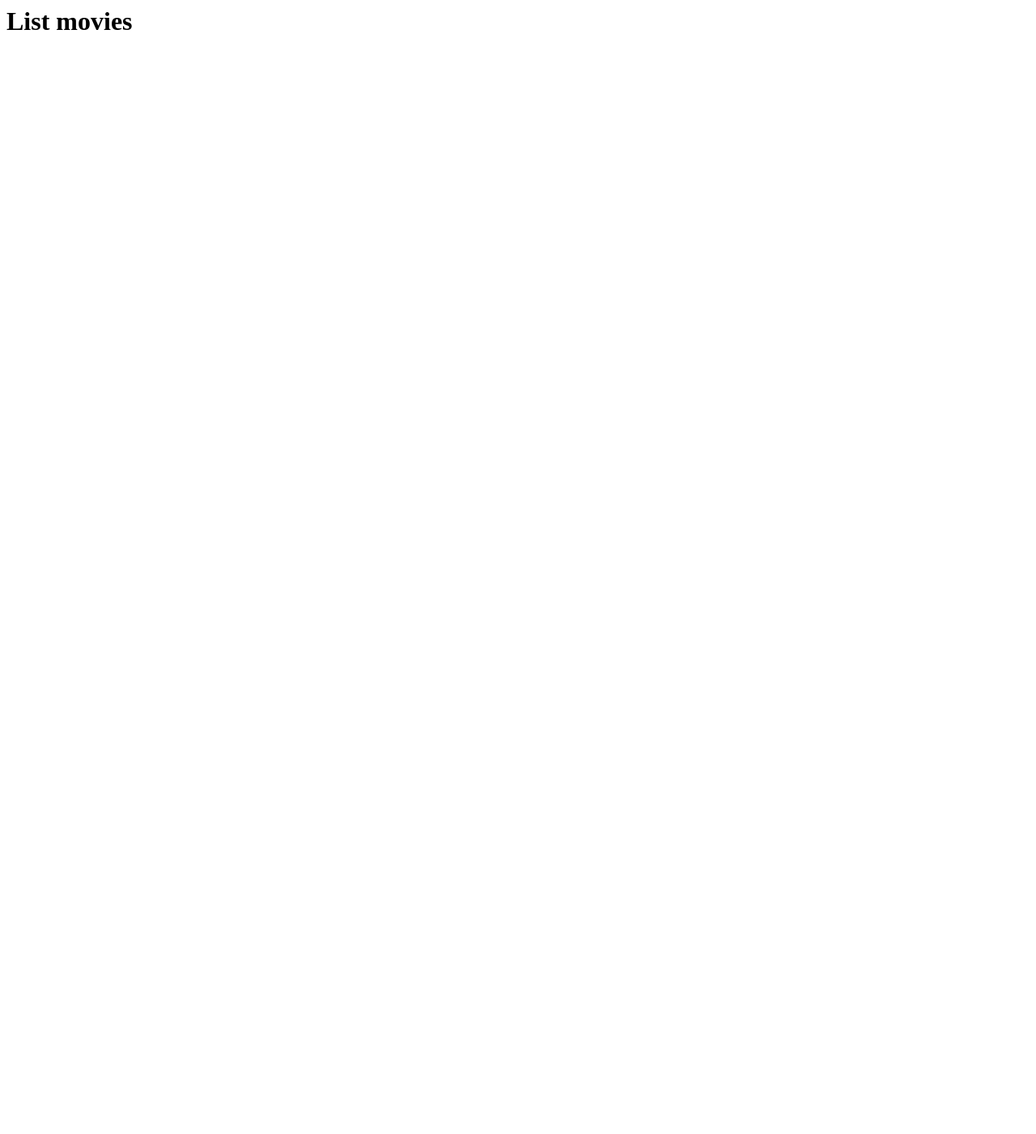
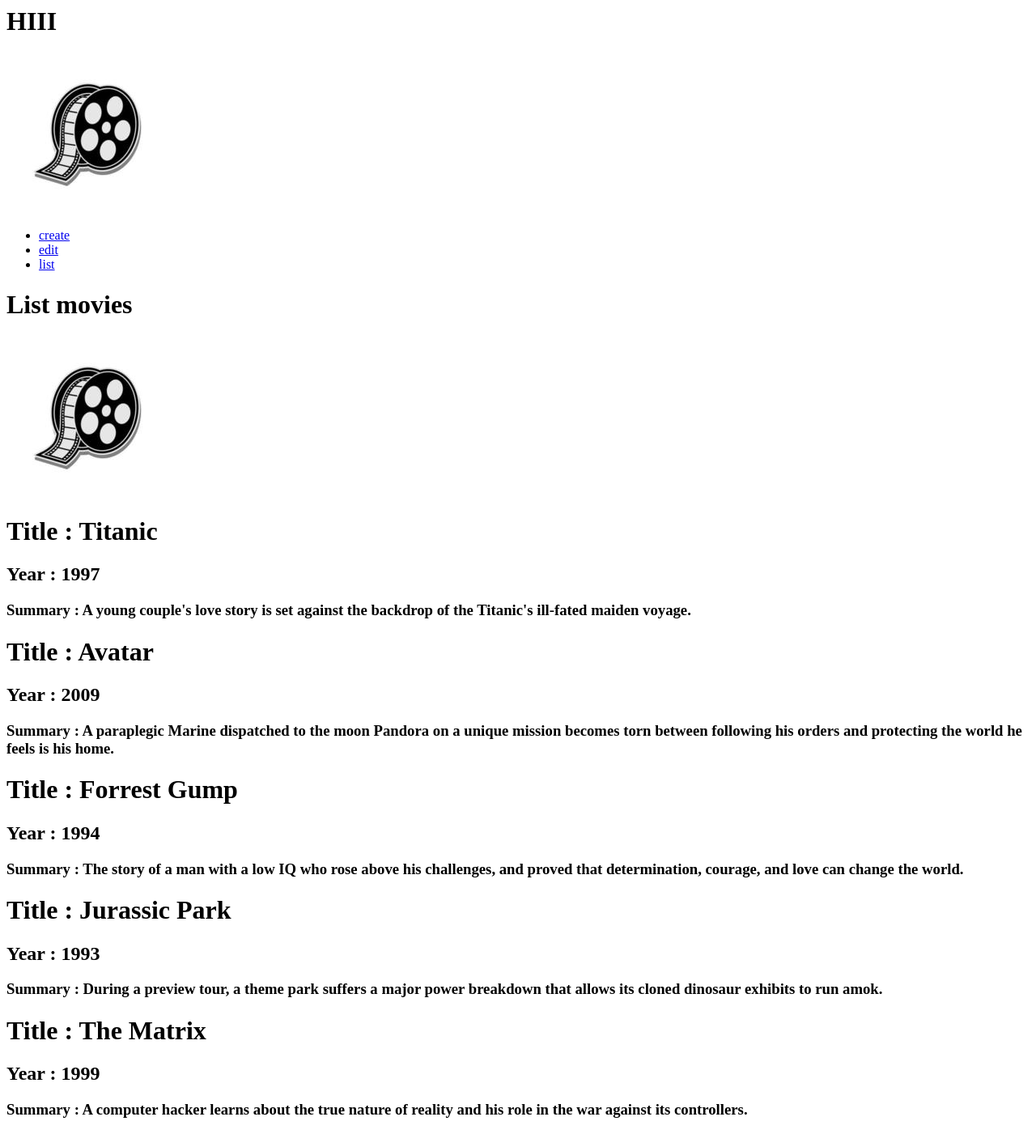
Before and after one commit to greedybad28/cuddly-octo-disco, a Django app: page /list/ in a window 1280 px wide. Before the commit the page is almost empty. Shown: the whole page at 81% size. Before the commit the page ends 37 px from the top, so only its background shows below. Run offline with Django 5.2, Linux system fonts and the light colour scheme.

Commit message:
from lap

```diff
--- a/django/movie_manager/movie_manager/settings.py
+++ b/django/movie_manager/movie_manager/settings.py
@@ -117,6 +117,9 @@ USE_TZ = True
 # https://docs.djangoproject.com/en/5.0/howto/static-files/
 
 STATIC_URL = 'static/'
+STATICFILES_DIRS = [
+    BASE_DIR/ "static"
+]
 
 # Default primary key field type
 # https://docs.djangoproject.com/en/5.0/ref/settings/#default-auto-field
--- a/django/movie_manager/movie_manager/urls.py
+++ b/django/movie_manager/movie_manager/urls.py
@@ -21,5 +21,6 @@ urlpatterns = [
     path('admin/', admin.site.urls),
     path('edit/',views.edit,name="edit"),
     path("create/", views.create,name="create"),
-    path("list/", views.list,name="list")
+    path("list/", views.list,name="list"),
+    path("blanklayout", views.blanklayout,name="blanklayout")
 ]
--- a/django/movie_manager/movies/views.py
+++ b/django/movie_manager/movies/views.py
@@ -8,4 +8,38 @@ def edit(request):
     return render(request,'edit.html')
 
 def list(request):
-    return render(request,'list.html')
+    return render(request,'list.html',movies)
+
+def blanklayout(request):
+    return render(request,"blank_layout.html")
+
+
+movies ={"movies" :  [
+    {
+        "title": "Titanic",
+        "summary": "A young couple's love story is set against the backdrop of the Titanic's ill-fated maiden voyage.",
+        "release_year": 1997
+    },
+    {
+        "title": "Avatar",
+        "summary": "A paraplegic Marine dispatched to the moon Pandora on a unique mission becomes torn between following his orders and protecting the world he feels is his home.",
+        "release_year": 2009
+    },
+    {
+        "title": "Forrest Gump",
+        "summary": "The story of a man with a low IQ who rose above his challenges, and proved that determination, courage, and love can change the world.",
+        "release_year": 1994
+    },
+    {
+        "title": "Jurassic Park",
+        "summary": "During a preview tour, a theme park suffers a major power breakdown that allows its cloned dinosaur exhibits to run amok.",
+        "release_year": 1993
+    },
+    {
+        "title": "The Matrix",
+        "summary": "A computer hacker learns about the true nature of reality and his role in the war against its controllers.",
+        "release_year": 1999
+    }
+
+]
+}
--- /dev/null
+++ b/django/movie_manager/templates/blank_layout.html
@@ -0,0 +1,3 @@
+{% include "menu.html" %}
+
+<h1> MOVIE PROJECT</h1>
--- a/django/movie_manager/templates/list.html
+++ b/django/movie_manager/templates/list.html
@@ -1 +1,20 @@
+
+{% load static %}
+{% include 'menu.html' %}
 <h1> List movies </h1>
+<img src={% static 'images/movie.jpeg' %}>
+{% block content %}
+
+
+
+
+
+{% endblock content %}
+
+
+
+{% for movie_obj in movies %}
+<h1>Title :  {{movie_obj.title}} </h1>
+<h2> Year : {{movie_obj.release_year}} </h3>
+<h3>Summary : {{movie_obj.summary}} </h3>
+{% endfor %}
--- a/django/movie_manager/templates/menu.html
+++ b/django/movie_manager/templates/menu.html
@@ -1,7 +1,9 @@
-
+{% load static %}
+<h1> HIII </h1>
+<img src= " {% static 'images/movie.jpeg' %}">
 <ul>
-    <li> <a href="{% url 'create' %}">create </li>
-    <li> <a href="{% url 'edit' %}">edit</li>
-    <li> <a href="{% url 'list' %}">list</li>
+    <li> <a href="{% url 'create' %}">create</a></li>
+    <li> <a href="{% url 'edit' %}"> edit</a></li>
+    <li> <a href="{% url 'list' %}"> list</a></li>
 
 </ul>
```
Also changed, not shown: django/movie_manager/db.sqlite3, django/movie_manager/static/images/movie.jpeg (added).
